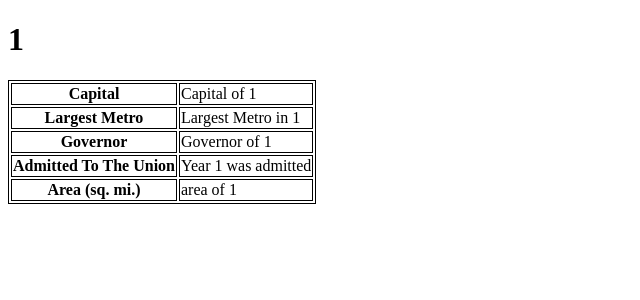
After one commit to bratchea/StateInfoMap, a Flask app: page /state/1 in a window 1280 px wide. The commit adds this page. Shown: the top 300 px of the page, without its empty margins (0-640 px from the left). Run offline with Flask 2, Linux system fonts and the light colour scheme.

Commit message:
add basic state info table (dummy data)

```diff
--- a/app.py
+++ b/app.py
@@ -1,4 +1,4 @@
-from flask import Flask, render_template
+from flask import Flask, render_template, request
 
 
 app = Flask(__name__)
@@ -12,5 +12,22 @@ def home():
     return render_template("index.j2", us_map=us_map)
 
 
+@app.route("/state/<state>")
+def state(state):
+    q_args = request.args
+
+    # make call to state info micro service here
+
+    info = {
+        "state": state,
+        "capital": f"Capital of {state}",
+        "largest_metro": f"Largest Metro in {state}",
+        "governor": f"Governor of {state}",
+        "admitted": f"Year {state} was admitted",
+        "area": f"area of {state}"
+    }
+    return render_template("state_info.j2", info=info)
+
+
 if __name__ == "__main__":
     app.run(host="localhost", port=5000, debug=True)
--- a/static/css/style.css
+++ b/static/css/style.css
@@ -22,3 +22,14 @@ path {
 path:hover {
   fill: #3d5467 !important;
 }
+
+.state_table {
+  border: 1px solid;
+  border-color: black;
+}
+
+td,
+th {
+  border: 1px solid;
+  border-color: black;
+}
--- a/static/js/app.js
+++ b/static/js/app.js
@@ -1,7 +1,7 @@
 document.addEventListener("click", (e) => {
     if (e.target.tagName == "path") {
         let content = e.target.dataset.name;
-        console.log(content);
+        window.location = `http://localhost:5000/state/${content}`;
     } else {
         console.log("blah");
     }
--- /dev/null
+++ b/templates/state_info.j2
@@ -0,0 +1,58 @@
+<!DOCTYPE html>
+<html lang="en">
+
+<head>
+    <meta charset="UTF-8">
+    <meta http-equiv="X-UA-Compatible" content="IE=edge">
+    <meta name="viewport" content="width=device-width, initial-scale=1.0">
+    <title>{{info.state}}</title>
+    <link rel="stylesheet" href="../static/css/style.css">
+</head>
+
+<body>
+    <h1>{{info.state}}</h1>
+    <table class="state_table">
+        <tr>
+            <th>
+                Capital
+            </th>
+            <td>
+                {{info.capital}}
+            </td>
+        </tr>
+        <tr>
+            <th>
+                Largest Metro
+            </th>
+            <td>
+                {{info.largest_metro}}
+            </td>
+        </tr>
+        <tr>
+            <th>
+                Governor
+            </th>
+            <td>
+                {{info.governor}}
+            </td>
+        </tr>
+        <tr>
+            <th>
+                Admitted To The Union
+            </th>
+            <td>
+                {{info.admitted}}
+            </td>
+        </tr>
+        <tr>
+            <th>
+                Area (sq. mi.)
+            </th>
+            <td>
+                {{info.area}}
+            </td>
+        </tr>
+    </table>
+</body>
+
+</html>
```
